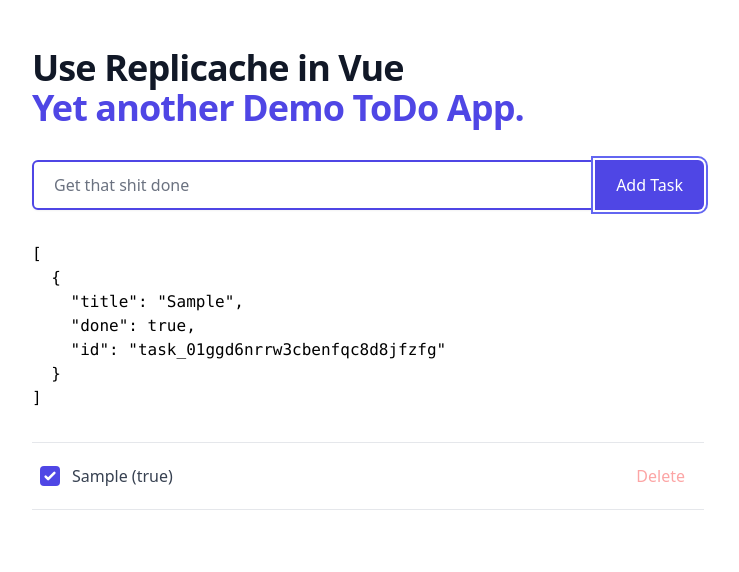
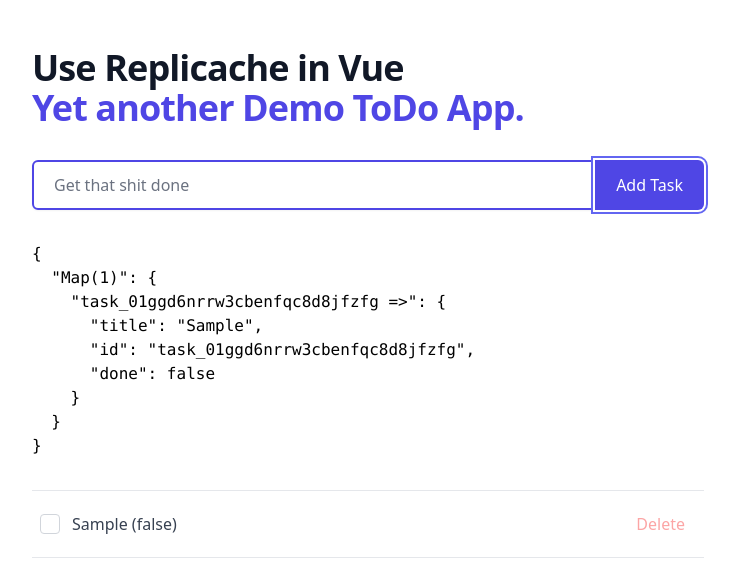
Before and after one commit to mashpie/replicache-vue-fastify, a Vue app in the folder client/todo/: page / in a window 1280 px wide. Both pictures are taken after typing "Sample" into the empty fields and a click on the button "Add Task". Shown: the top 572 px of the page, without its empty margins (272-1011 px from the left). Built offline with nearby package versions, Linux system fonts and the light colour scheme.

Commit message:
task collection state

```diff
--- a/client/todo/src/App.vue
+++ b/client/todo/src/App.vue
@@ -8,7 +8,11 @@
       <AddTask />
       <pre>{{ taskList }}</pre>
       <ul class="border-t">
-        <TaskItem v-for="task of taskList" :key="task.id" :task="task" />
+        <TaskItem
+          v-for="task of taskList.values()"
+          :key="task.id"
+          :task="task"
+        />
       </ul>
     </div>
   </div>
--- a/client/todo/src/components/TaskItem.vue
+++ b/client/todo/src/components/TaskItem.vue
@@ -17,6 +17,7 @@
     <button
       type="button"
       class="rounded-md border border-transparent text-red-300 bg-white-600 px-2.5 py-1 text-base font-medium hover:text-white hover:bg-red-600 focus:outline-none focus:z-10 focus:ring-2 focus:ring-offset-2 focus:ring-red-500 focus:text-red-600"
+      @click="removeTask(task)"
     >
       <span>Delete</span>
     </button>
@@ -24,7 +25,7 @@
 </template>
 
 <script setup>
-import { toggleTask } from '../states/tasks'
+import { toggleTask, removeTask } from '../states/tasks'
 defineProps({
   task: {
     type: Object,
--- a/client/todo/src/states/tasks.js
+++ b/client/todo/src/states/tasks.js
@@ -1,23 +1,39 @@
-import { ref, reactive } from 'vue'
-import { id } from '@rnvf/id-generator'
+import { ref } from 'vue'
+import { id as newId } from '@rnvf/id-generator'
 
-export const taskList = ref([])
+export const taskList = ref(new Map())
 
 export const addTask = (task) => {
-  taskList.value.push(
-    reactive({
-      ...task,
-      done: true,
-      id: id('task')
-    })
-  )
+  const id = newId('task')
+  taskList.value.set(id, { ...task, id, done: false })
 }
 
 export const removeTask = (task) => {
-  const index = taskList.value.indexOf(task)
-  taskList.value.splice(index, 1)
+  taskList.value.delete(task.id)
 }
 
 export const toggleTask = (task) => {
   task.done = !task.done
 }
+
+/**
+ * or as array
+ */
+
+// import { ref } from 'vue'
+// import { id } from '@rnvf/id-generator'
+
+// export const taskList = ref([])
+
+// export const addTask = (task) => {
+//   taskList.value.push({ ...task, id: id('task'), done: true })
+// }
+
+// export const removeTask = (task) => {
+//   const index = taskList.value.findIndex((t) => t.id === task.id)
+//   taskList.value.splice(index, 1)
+// }
+
+// export const toggleTask = (task) => {
+//   task.done = !task.done
+// }
```
